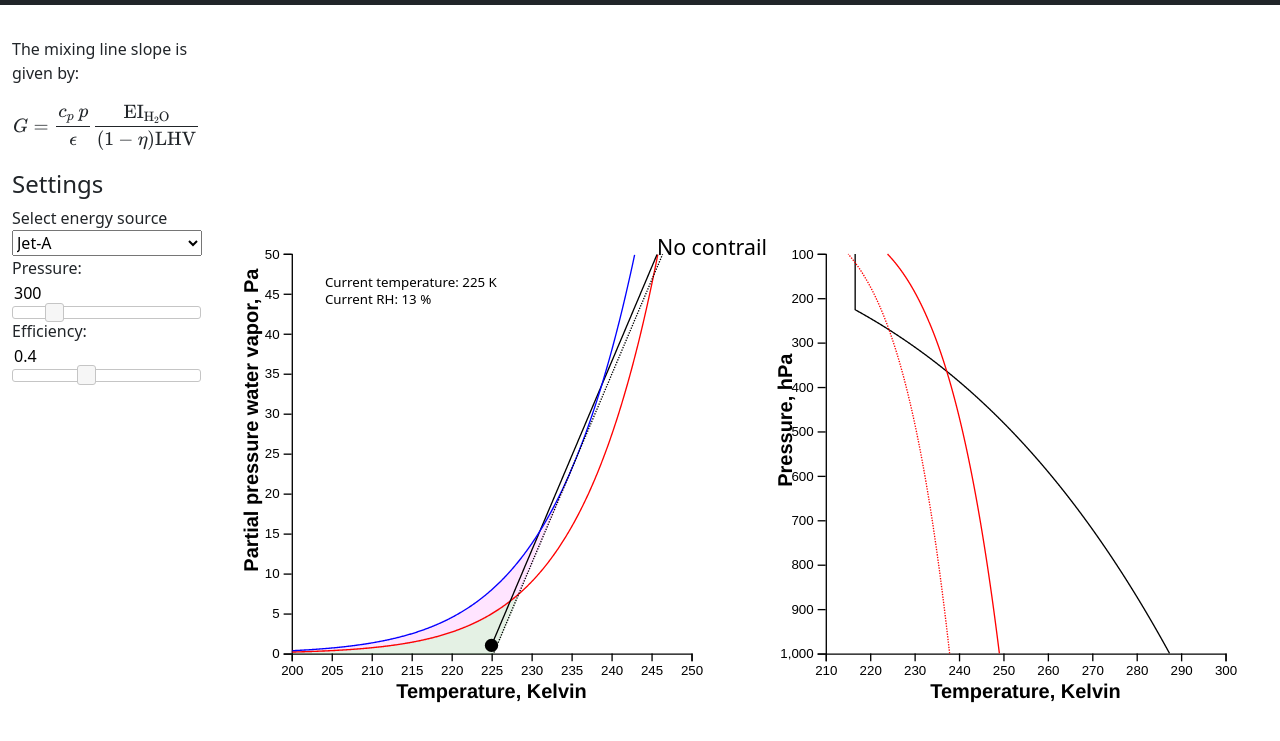
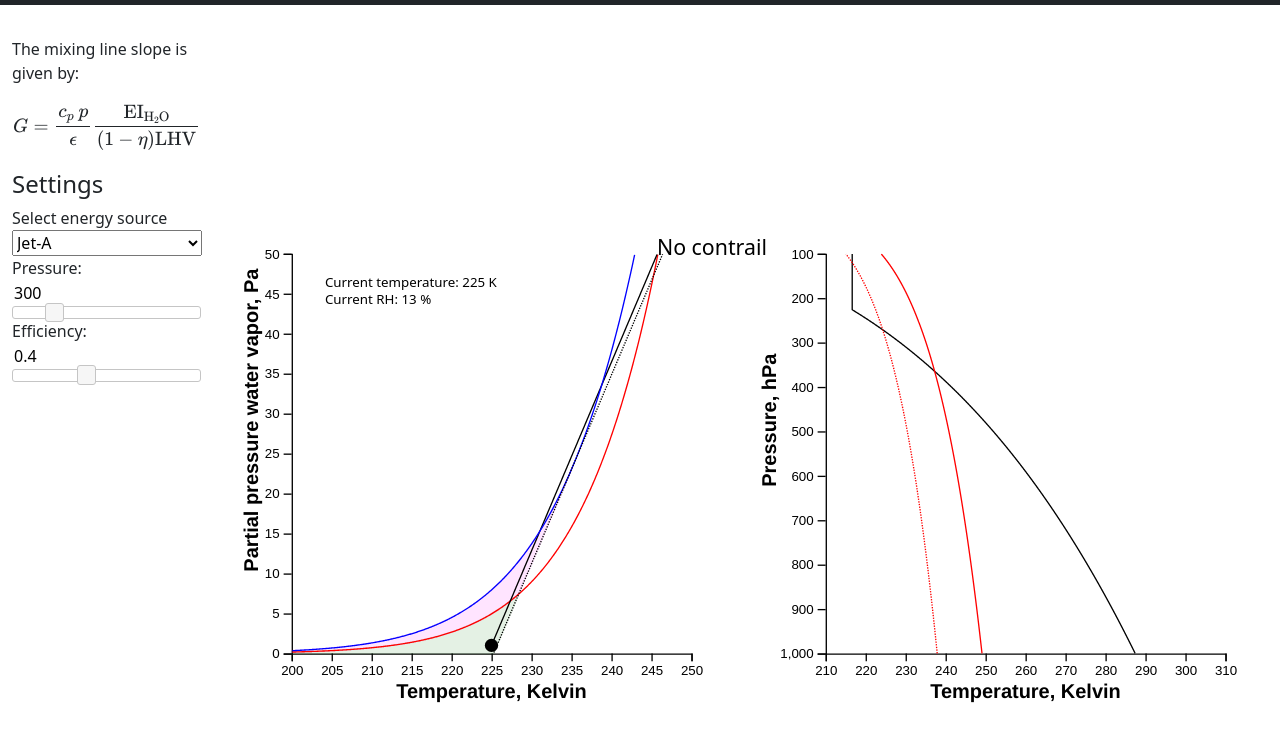
Before and after one commit to VincentMeijer/contrail-viz, a plain HTML site: page public/sac.html in a window 1280 px wide. Shown: the part 67-808 px from the top of the page. Drawn offline with nearby package versions, Linux system fonts and the light colour scheme.

Commit message:
Fix alignment of y-axis label

```diff
--- a/public/sac.html
+++ b/public/sac.html
@@ -682,7 +682,7 @@
                         .attr("height", height)
                         .style("overflow", "visible");
 
-            var xScale_sad = d3.scaleLinear().domain([210, 300]).range([margin.left, width - margin.right]);
+            var xScale_sad = d3.scaleLinear().domain([210, 310]).range([margin.left, width - margin.right]);
 
             var yScale_sad = d3.scaleLinear().domain([1000, 100]).range([height-margin.bottom, margin.top]);
 
@@ -711,7 +711,7 @@
                 .text("Pressure, hPa")
                 .attr("class", "axislabel")
                 .attr("transform", "rotate(-90)")
-                .attr("y",margin.bottom/2)
+                .attr("y", margin.bottom/4)
                 .attr("x", -(height-margin.bottom)/2)
                 .style("text-anchor", "middle");
 
```
